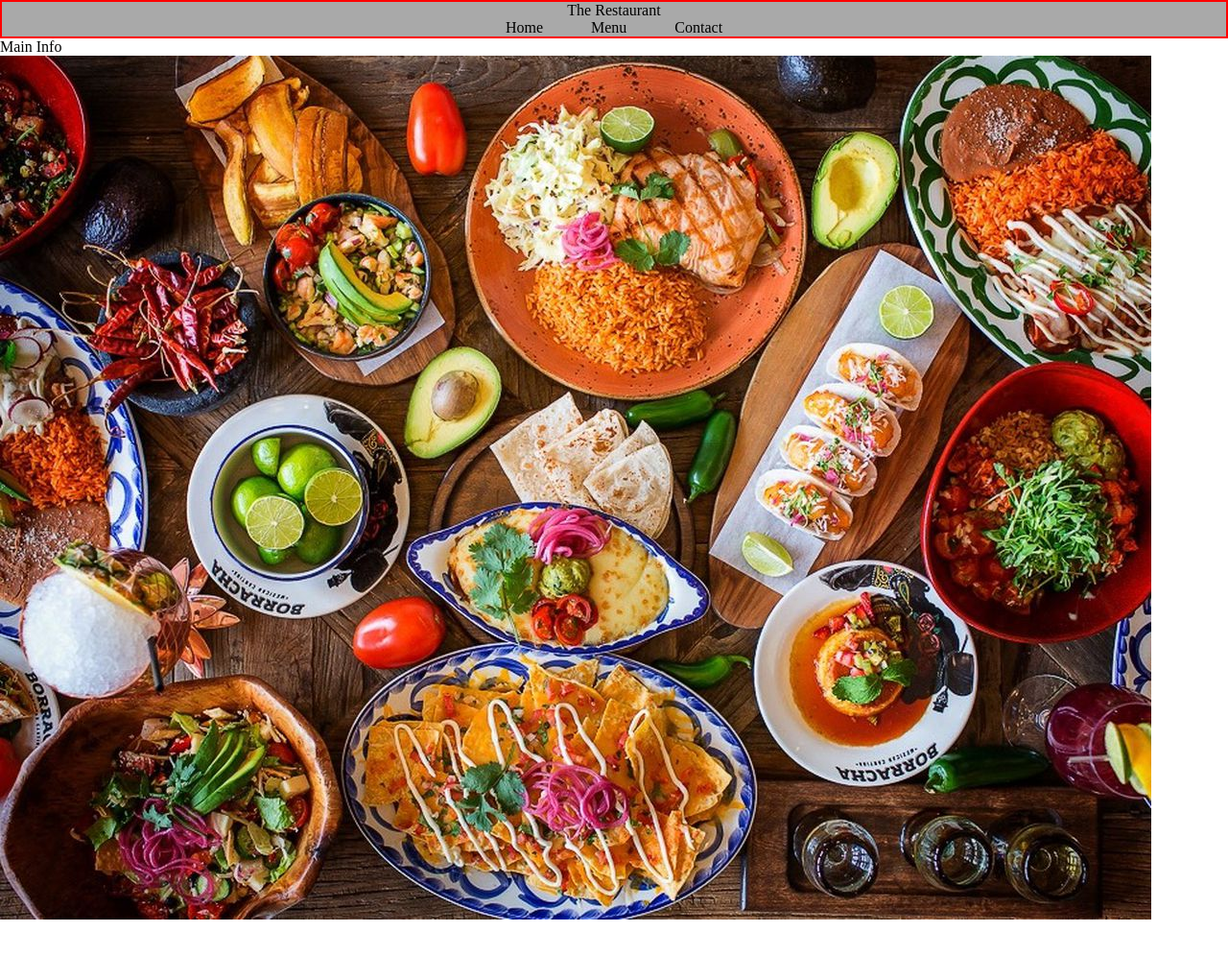
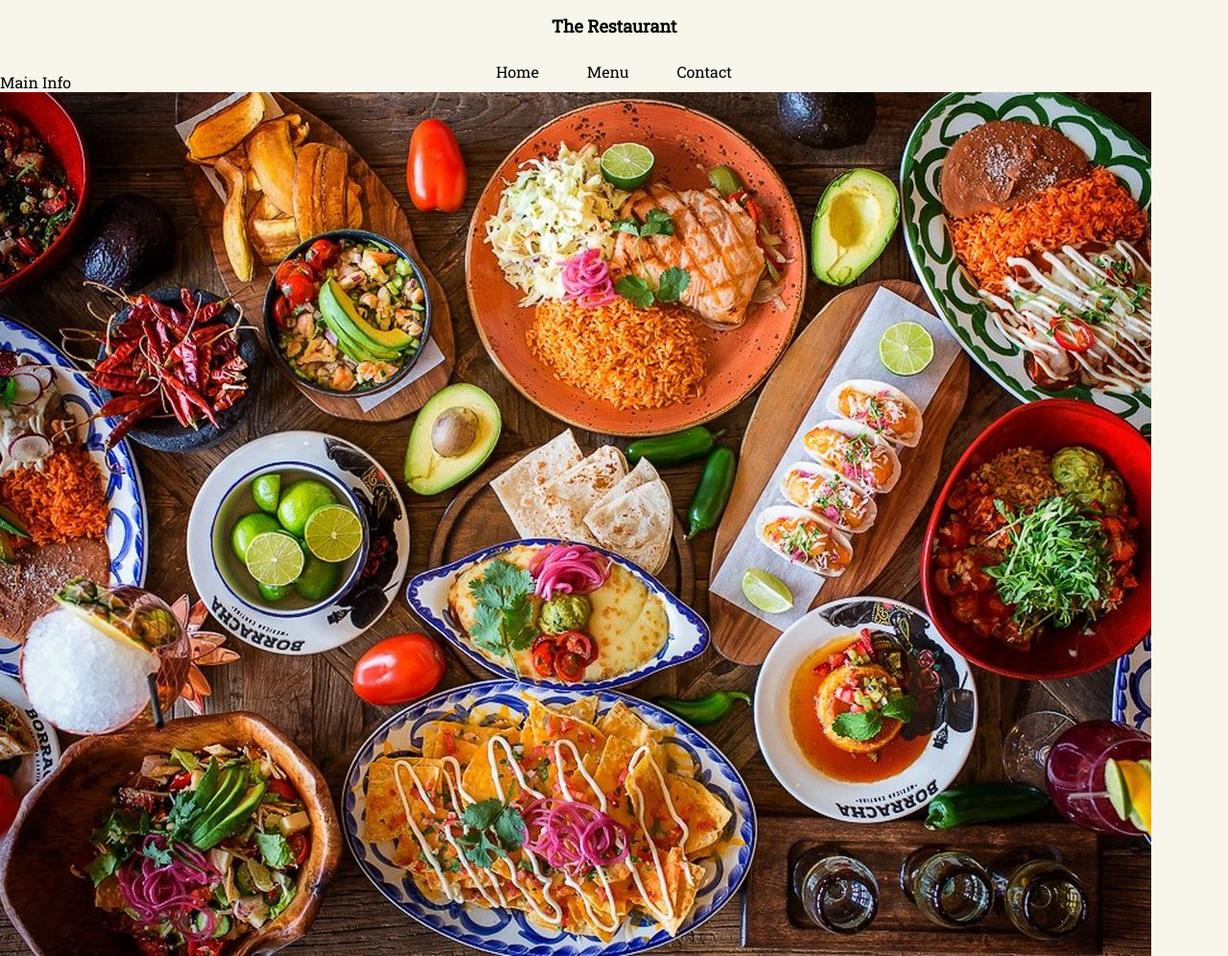
Before and after one commit to jmv1006/RestaurantPage, a website built with webpack: page dist/index.html in a window 1280 px wide. Shown: the whole page at 96% size. Before the commit the page ends 962 px from the top, so only its background shows below. Built offline with Linux system fonts and the light colour scheme.

Commit message:
Added font

```diff
--- a/src/homepage.js
+++ b/src/homepage.js
@@ -11,7 +11,7 @@ function createHeader() {
     //container for header title
     const headerTitle = document.createElement('div')
     homePageHeaderContainer.appendChild(headerTitle).innerHTML = 'The Restaurant';
-    headerTitle.classList = 'title';
+    headerTitle.classList = 'headerTitle';
 
     //container for nav items
     const headerNavItems = document.createElement('div');
--- a/src/style.css
+++ b/src/style.css
@@ -1,6 +1,16 @@
+@font-face {
+    font-family: 'robotoSlab';
+    src: url('./robotoSlab.woff') format('woff');
+}
+
+* {
+    font-family: 'robotoSlab';
+}
+
 body {
     padding: 0;
     margin: 0;
+    background-color: #F8F5EB;
 }
 
 .header {
@@ -8,8 +18,16 @@ body {
     flex-direction: column;
     justify-content: center;
     align-items: center;
-    border: 2px solid red;
-    background-color: darkgray;
+    gap: 25px;
+    background-color: #F8F5EB;
+    width: 100%;
+    height: 75px;
+}
+
+.headerTitle {
+    font-size: large;
+    font-weight: bold;
+    margin-top: 25px;
 }
 
 .navItems {
--- a/webpack.config.js
+++ b/webpack.config.js
@@ -16,6 +16,10 @@ module.exports = {
               test: /\.css$/i,
               use: ['style-loader', 'css-loader'],
           },
+          {
+            test: /\.(woff|woff2|eot|ttf|otf)$/i,
+            type: 'asset/resource',
+          },
       ],
   },
 };
```
Also changed, not shown: dist/da922a97da5962bdb2f2.woff (added), dist/f8b579dbcc1cadfa151b.ttf (added), dist/main.js, src/robotoSlab.woff (added), 2 other files.
